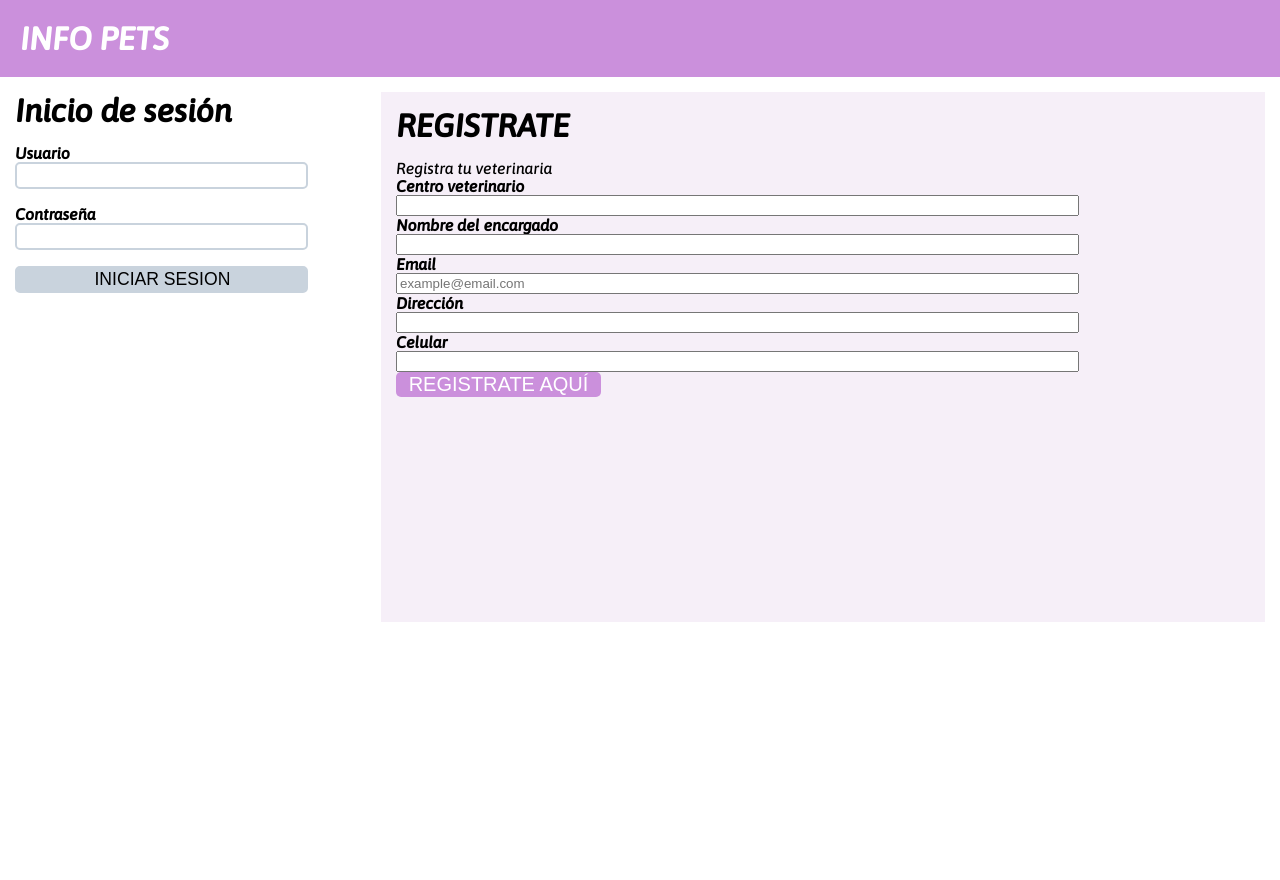
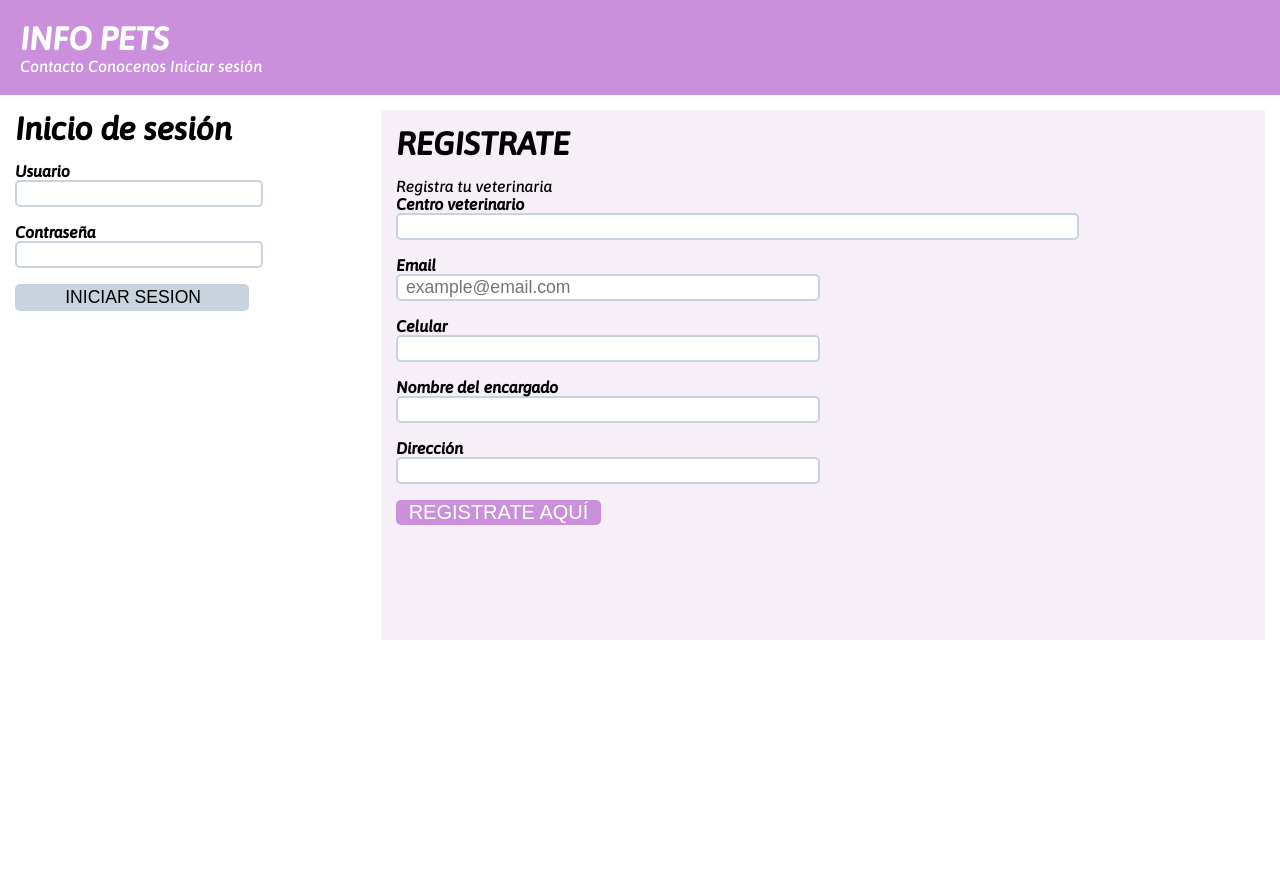
Before and after one commit to julianzx811/infopetsX, a Django app: page / in a window 1280 px wide. Shown: the top 880 px of the page. Before the commit the page ends 622 px from the top, so only its background shows below. Run offline with Django 3.2, Linux system fonts and the light colour scheme.

Commit message:
19/05/2022

```diff
--- a/InfoPest/general/static/css/estilosg.css
+++ b/InfoPest/general/static/css/estilosg.css
@@ -69,6 +69,17 @@ header {
 }
 
 #inicioSesion input{
+    width: 80%;
+    height: 900%;
+    font-size: 1.1rem;
+    margin-bottom: 1rem;
+    padding-left: 0.5rem;
+    border: 2px solid;
+    border-radius: 5px;
+    border-color: #C9D3DD;
+}
+
+#registrarse input{
     font-size: 1.1rem;
     margin-bottom: 1rem;
     padding-left: 0.5rem;
@@ -85,8 +96,8 @@ header {
     margin-bottom: 15px;
 }
 
-
 #inicioSesionButton {
+    width: 80%;
     font-size: 1.1rem;
     margin-bottom: 1rem;
     padding-left: 0.5rem;
@@ -109,3 +120,26 @@ header {
     flex-direction: column;
     width: 80%;
 }
+
+#der{
+    width:60%
+}
+
+#izq {
+    width:60%
+}
+
+#der >input{
+    display: block;
+    width: 100%;
+}
+
+#izq >input{
+    display: block;
+    width: 100%;
+}
+
+#registrarse {
+    display: flex;
+    flex-direction: column;
+}
--- a/InfoPest/general/templates/html/login.html
+++ b/InfoPest/general/templates/html/login.html
@@ -7,7 +7,13 @@
     <link rel="stylesheet" type="text/css" href="{% static 'css/estilosg.css' %}">
   </head>
   <body>
-  <header><h1>INFO PETS</h1></header>
+  <header><div id="izquierda"><h1>INFO PETS</h1></div>
+      <div id="derecha">
+        <a>Contacto</a>
+        <a>Conocenos</a>
+        <a>Iniciar sesión</a>
+      </div>
+  </header>
   <div id="general">
   <div id="inicioSesion">
       <h1 id="tituloInicioSesion">Inicio de sesión</h1>
@@ -25,14 +31,18 @@
       <p>Registra tu veterinaria</p>
        <label ><b>Centro veterinario</b></label>
         <input type="text"  name="uname" required>
-        <label ><b>Nombre del encargado</b></label>
+        <div id="der">
+            <label for="email"><b>Email</b></label>
+            <input type="text" placeholder="example@email.com" name="email" id="email" required>
+            <label ><b>Celular</b></label>
         <input type="text"  name="uname" required>
-       <label for="email"><b>Email</b></label>
-        <input type="text" placeholder="example@email.com" name="email" id="email" required>
-       <label ><b>Dirección</b></label>
-        <input type="text"  name="uname" required>
-       <label ><b>Celular</b></label>
-        <input type="text"  name="uname" required>
+        </div>
+        <div id="izq">
+            <label ><b>Nombre del encargado</b></label>
+            <input type="text"  name="uname" required>
+            <label ><b>Dirección</b></label>
+            <input type="text"  name="uname" required>
+        </div>
           <button class="regisButton" type="submit">REGISTRATE AQUÍ</button>
       </form>
   </div>
```
